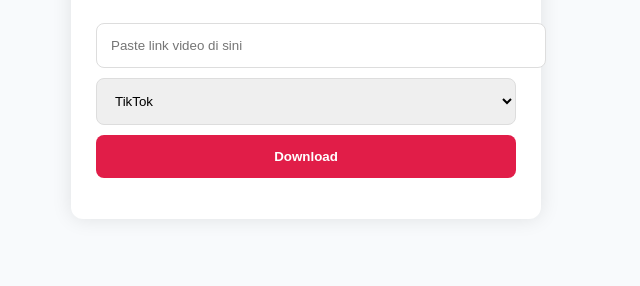
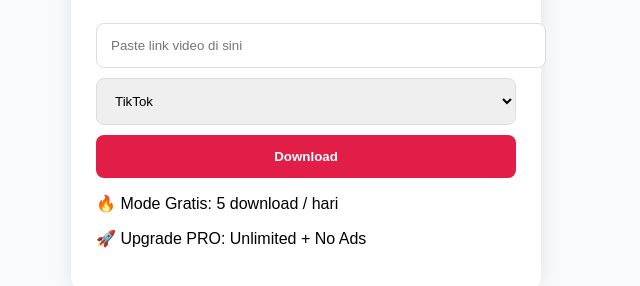
Before and after one commit to riyanza2330/downloader, a website: page index.html in a window 1280 px wide. Shown: the part 186-472 px from the top of the page, without its empty margins (334-974 px from the left). Drawn offline with Linux system fonts and the light colour scheme.

Commit message:
index.html

```diff
--- a/index.html
+++ b/index.html
@@ -22,6 +22,11 @@
 
   <button onclick="download()">Download</button>
 
+  <div class="pro-box">
+  <p>🔥 Mode Gratis: 5 download / hari</p>
+  <p>🚀 Upgrade PRO: Unlimited + No Ads</p>
+</div>
+
   <div id="progress" class="progress hidden">
     <div class="bar"></div>
   </div>
```
